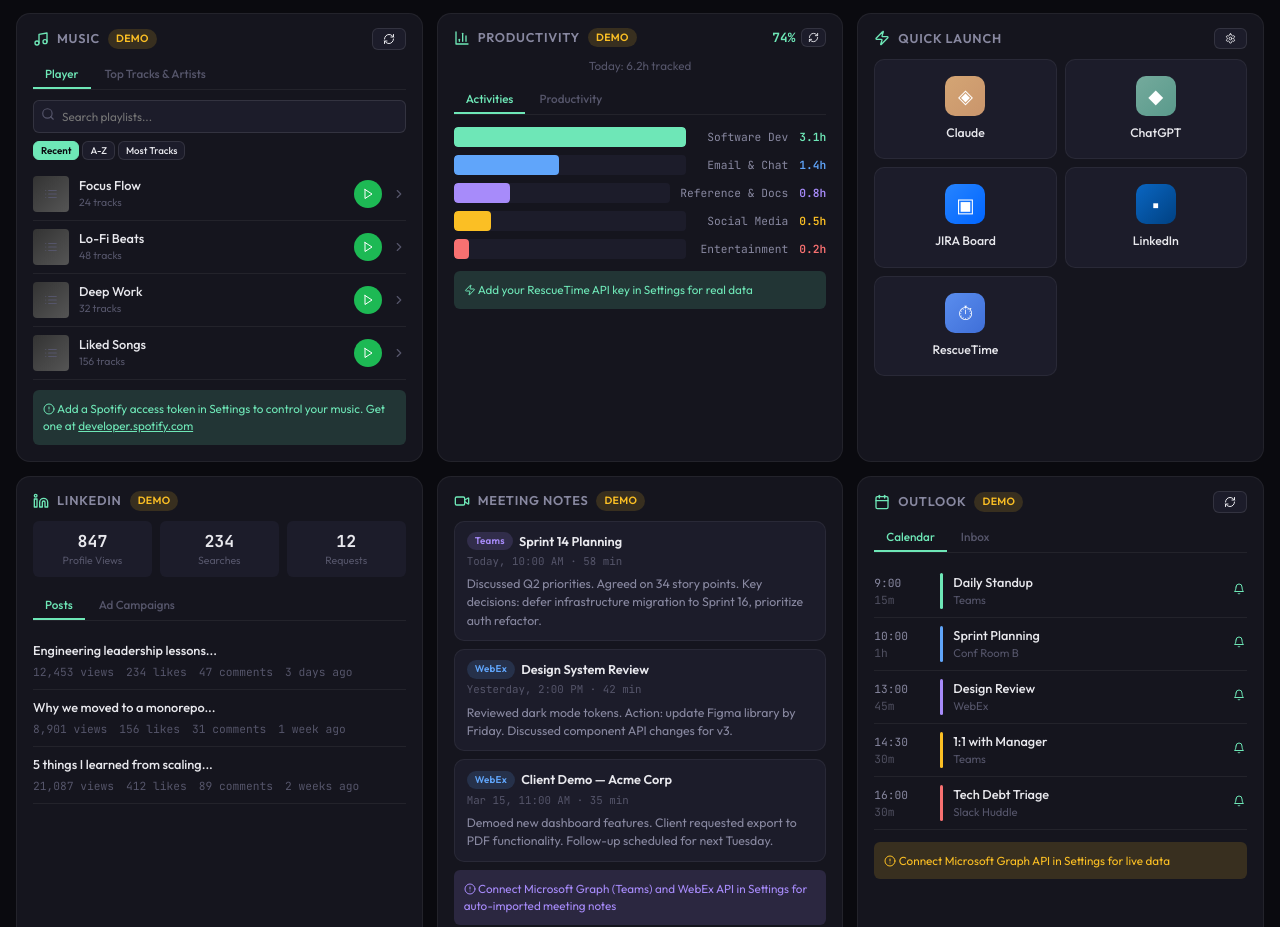
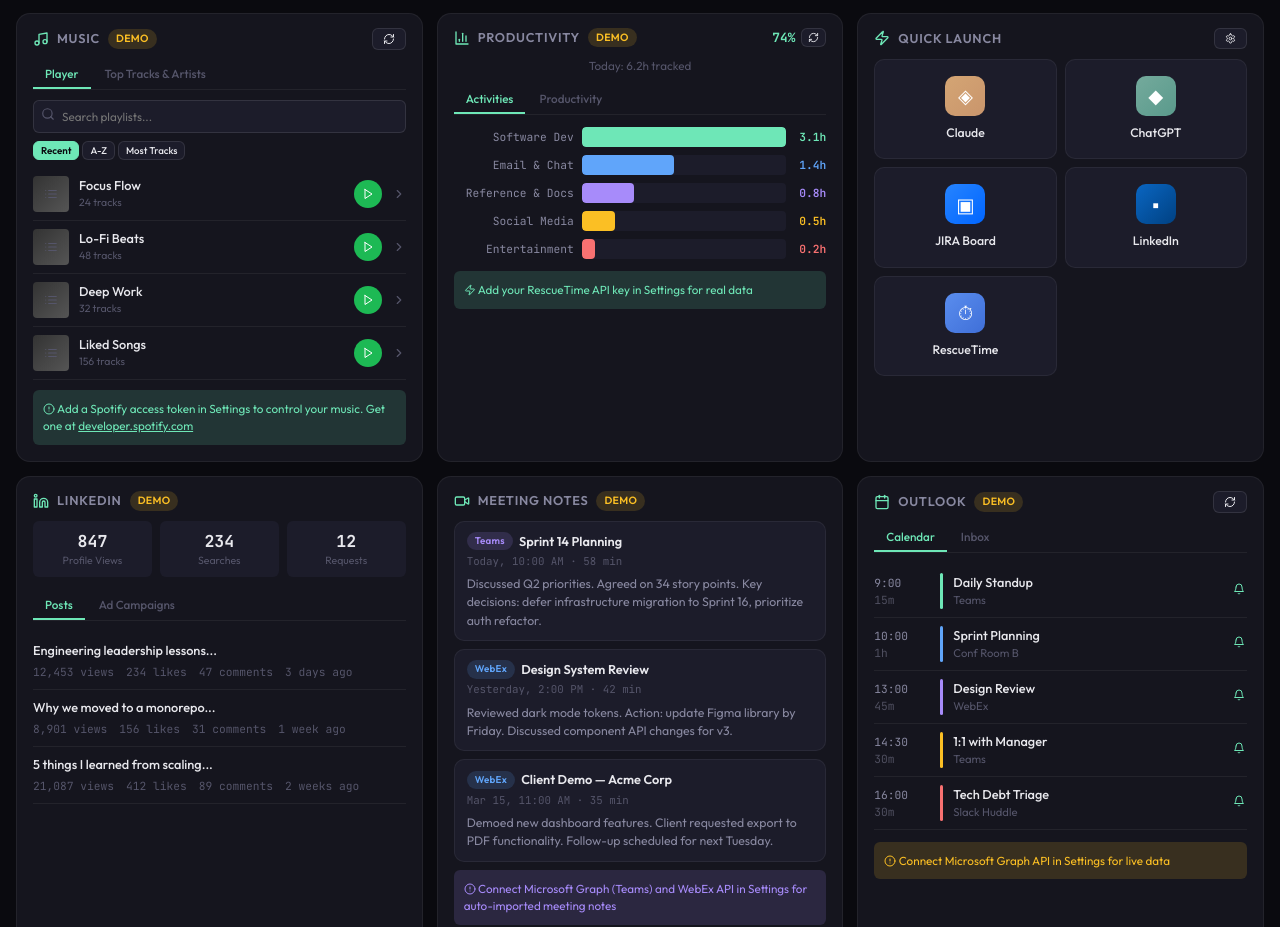
Before and after one commit to matthewnye/command-center, a React (Vite) app: page / in a window 1280 px wide. Shown: the part 925-1852 px from the top of the page. Built offline with nearby package versions, Linux system fonts and the light colour scheme.

Commit message:
v16e: fix productivity bar alignment

```diff
--- a/src/App.jsx
+++ b/src/App.jsx
@@ -495,14 +495,12 @@
         </div>
         <div className="productivity-bar-group">
           {data.map((cat, i) => (
-            <div className="productivity-bar-row" key={`${view}-${i}`}>
+            <div className="productivity-bar-row" key={`${view}-${i}`} style={{ display: 'flex', alignItems: 'center', gap: 8 }}>
+              <div className="productivity-bar-label" style={{ minWidth: 120, textAlign: 'right', flexShrink: 0 }}>{cat.name}</div>
               <div className="productivity-bar-track" style={{ flex: 1 }}>
                 <div className="productivity-bar-fill" style={{ width: `${(cat.hours / maxHours) * 100}%`, background: cat.color }}></div>
               </div>
-              <div style={{ display: 'flex', alignItems: 'center', gap: 6, minWidth: 130, justifyContent: 'flex-end', textAlign: 'right' }}>
-                <div className="productivity-bar-label" style={{ minWidth: 0, textAlign: 'right' }}>{cat.name}</div>
-                <div className="productivity-bar-value" style={{ color: cat.color, minWidth: 32 }}>{cat.hours}h</div>
-              </div>
+              <div className="productivity-bar-value" style={{ color: cat.color, minWidth: 32, textAlign: 'right', flexShrink: 0 }}>{cat.hours}h</div>
             </div>
           ))}
         </div>
```
